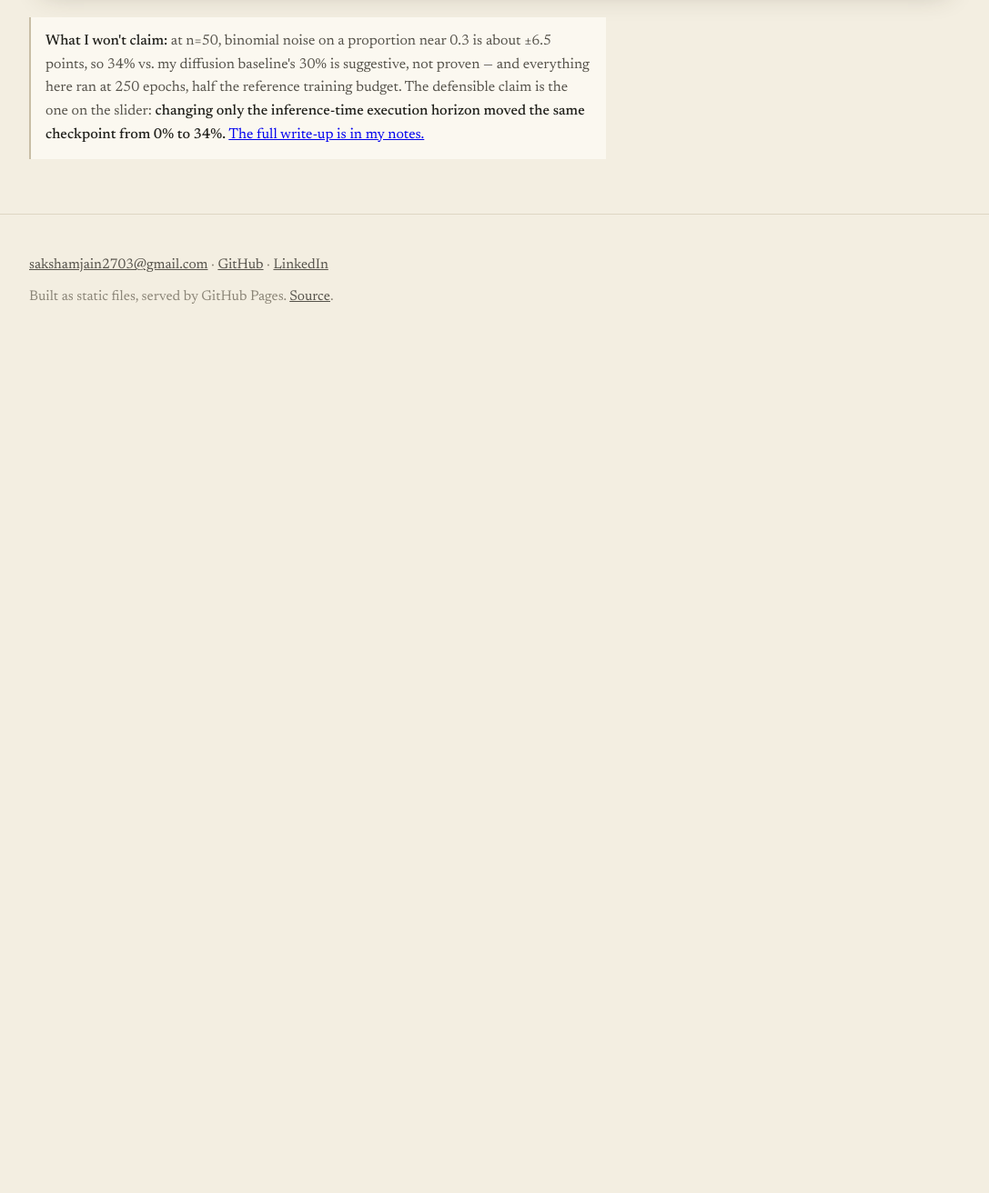
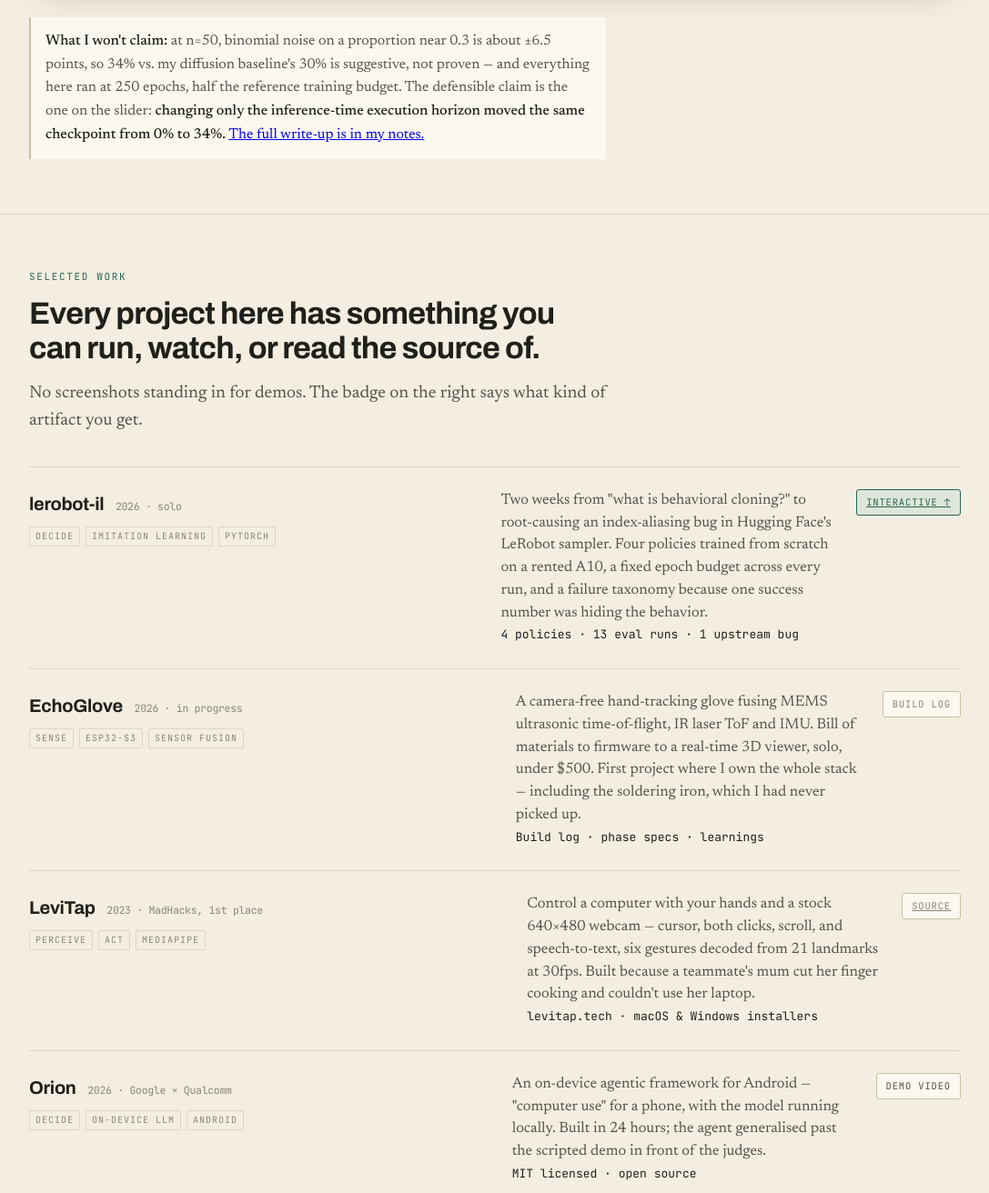
Before and after one commit to Saksham2703/saksham2703.github.io, a Jekyll site: the page built from index.html, in a window 1280 px wide and 1400 px high, scrolled down 1430 px, cut to the strip 88-1400 px from the top of the window. Shown: the whole strip at 91% size, without its empty margins (96-1183 px from the left). Built offline with Jekyll 4.4.1, drawn with Linux system fonts in a browser that asks for light colours; before the commit the page ends 1928 px from its top, so only the background shows below that; some of the changed text lies outside the part shown.

Commit message:
feat: selected work section, six projects

```diff
--- a/index.html
+++ b/index.html
@@ -23,3 +23,71 @@ description: "I write low-level software for hardware that has to know where it
 
   <p class="caveat"><b>What I won't claim:</b> at n=50, binomial noise on a proportion near 0.3 is about ±6.5 points, so 34% vs. my diffusion baseline's 30% is suggestive, not proven — and everything here ran at 250 epochs, half the reference training budget. The defensible claim is the one on the slider: <b>changing only the inference-time execution horizon moved the same checkpoint from 0% to 34%.</b> <a href="{{ '/notes/' | relative_url }}">The full write-up is in my notes.</a></p>
 </div></section>
+
+<section id="work"><div class="wrap">
+  <p class="eyebrow">Selected work</p>
+  <h2>Every project here has something you can run, watch, or read the source of.</h2>
+  <p class="lede">No screenshots standing in for demos. The badge on the right says what kind of artifact you get.</p>
+
+  <div class="work">
+    <div class="row">
+      <div>
+        <h3>lerobot-il <span class="yr">2026 · solo</span></h3>
+        <div class="stage-tags"><span>Decide</span><span>Imitation learning</span><span>PyTorch</span></div>
+      </div>
+      <p>Two weeks from "what is behavioral cloning?" to root-causing an index-aliasing bug in Hugging Face's LeRobot sampler. Four policies trained from scratch on a rented A10, a fixed epoch budget across every run, and a failure taxonomy because one success number was hiding the behavior.
+        <br><span class="num">4 policies · 13 eval runs · 1 upstream bug</span></p>
+      <a class="artifact live" href="#pusht">Interactive ↑</a>
+    </div>
+
+    <div class="row">
+      <div>
+        <h3>EchoGlove <span class="yr">2026 · in progress</span></h3>
+        <div class="stage-tags"><span>Sense</span><span>ESP32-S3</span><span>Sensor fusion</span></div>
+      </div>
+      <p>A camera-free hand-tracking glove fusing MEMS ultrasonic time-of-flight, IR laser ToF and IMU. Bill of materials to firmware to a real-time 3D viewer, solo, under $500. First project where I own the whole stack — including the soldering iron, which I had never picked up.
+        <br><span class="num">Build log · phase specs · learnings</span></p>
+      <span class="artifact">Build log</span>
+    </div>
+
+    <div class="row">
+      <div>
+        <h3>LeviTap <span class="yr">2023 · MadHacks, 1st place</span></h3>
+        <div class="stage-tags"><span>Perceive</span><span>Act</span><span>MediaPipe</span></div>
+      </div>
+      <p>Control a computer with your hands and a stock 640×480 webcam — cursor, both clicks, scroll, and speech-to-text, six gestures decoded from 21 landmarks at 30fps. Built because a teammate's mum cut her finger cooking and couldn't use her laptop.
+        <br><span class="num">levitap.tech · macOS &amp; Windows installers</span></p>
+      <a class="artifact" href="https://github.com/Saksham2703/madHacks-2023">Source</a>
+    </div>
+
+    <div class="row">
+      <div>
+        <h3>Orion <span class="yr">2026 · Google × Qualcomm</span></h3>
+        <div class="stage-tags"><span>Decide</span><span>On-device LLM</span><span>Android</span></div>
+      </div>
+      <p>An on-device agentic framework for Android — "computer use" for a phone, with the model running locally. Built in 24 hours; the agent generalised past the scripted demo in front of the judges.
+        <br><span class="num">MIT licensed · open source</span></p>
+      <span class="artifact video">Demo video</span>
+    </div>
+
+    <div class="row">
+      <div>
+        <h3>Thermal person detection <span class="yr">2023 · WiNGS Lab, UW–Madison</span></h3>
+        <div class="stage-tags"><span>Perceive</span><span>YOLOv6</span><span>Thermal</span></div>
+      </div>
+      <p>Undergraduate researcher under Prof. Suman Banerjee, on an oversubscribed project: detecting people in thermal imagery for search in darkness and smoke, where visible-light cameras fail.
+        <br><span class="num">Teledyne FLIR dataset</span></p>
+      <span class="artifact video">Detection reel</span>
+    </div>
+
+    <div class="row">
+      <div>
+        <h3>Holos <span class="yr">2024 · CS 639 capstone</span></h3>
+        <div class="stage-tags"><span>XR</span><span>Quest 3</span><span>GPT-4</span></div>
+      </div>
+      <p>A VR anatomy environment for the Meta Quest 3: pull a skeleton apart with your hands, ask a question out loud, and get a spoken answer back. Three grab-interaction SDKs before one worked.
+        <br><span class="num">Team of 5 · companion React site</span></p>
+      <span class="artifact video">Demo</span>
+    </div>
+  </div>
+</div></section>
```
